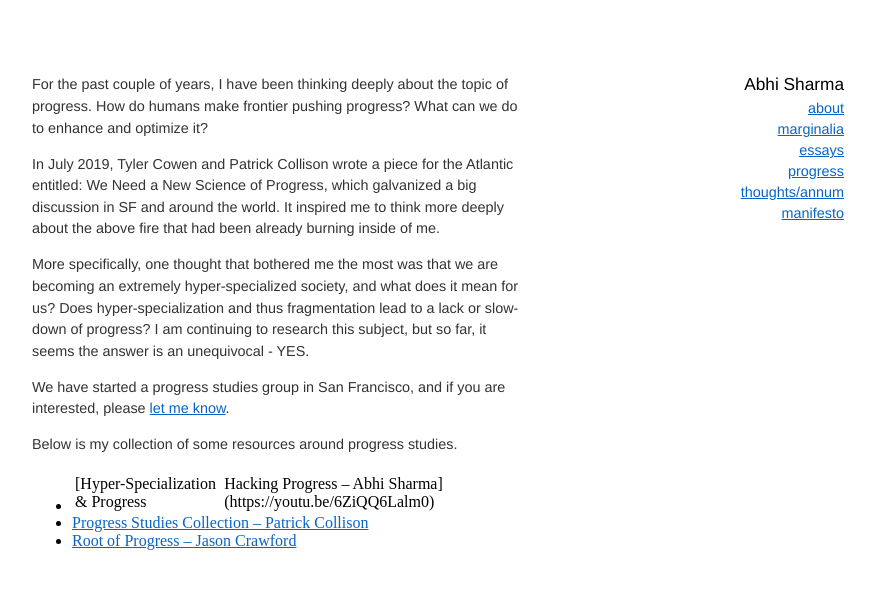
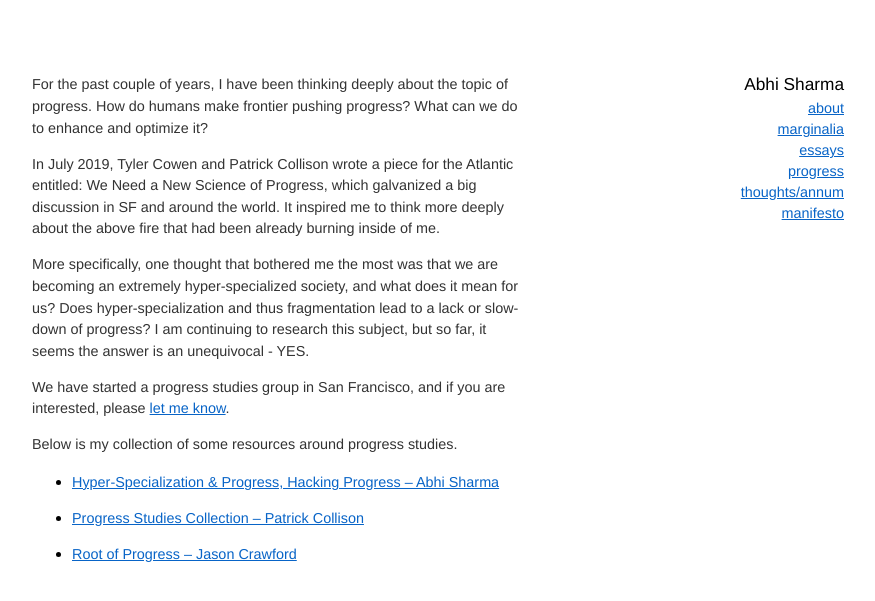
Before and after one commit to abhisharmab/abhisharmab.github.io, a Jekyll site: the page built from progress/index.md, in a window 1280 px wide. Shown: the top 601 px of the page, without its empty margins (192-1067 px from the left). Built offline with Jekyll 4.4.1, drawn with Linux system fonts in a browser that asks for light colours.

Commit message:
progress studies

```diff
--- a/progress/index.md
+++ b/progress/index.md
@@ -13,6 +13,9 @@ We have started a progress studies group in San Francisco, and if you are intere
 
 Below is my collection of some resources around progress studies.
 
-* [Hyper-Specialization & Progress | Hacking Progress -- Abhi Sharma](https://youtu.be/6ZiQQ6Lalm0)
+
+* [Hyper-Specialization & Progress, Hacking Progress -- Abhi Sharma](https://youtu.be/6ZiQQ6Lalm0)
+
 * [Progress Studies Collection -- Patrick Collison](https://patrickcollison.com/progress)
+
 * [Root of Progress -- Jason Crawford](https://rootsofprogress.org/)
```
